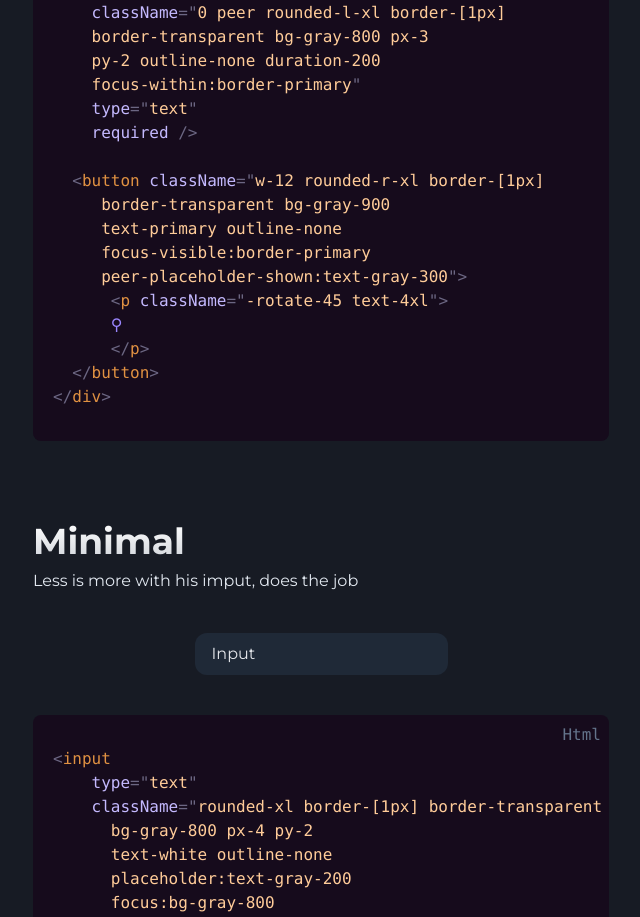
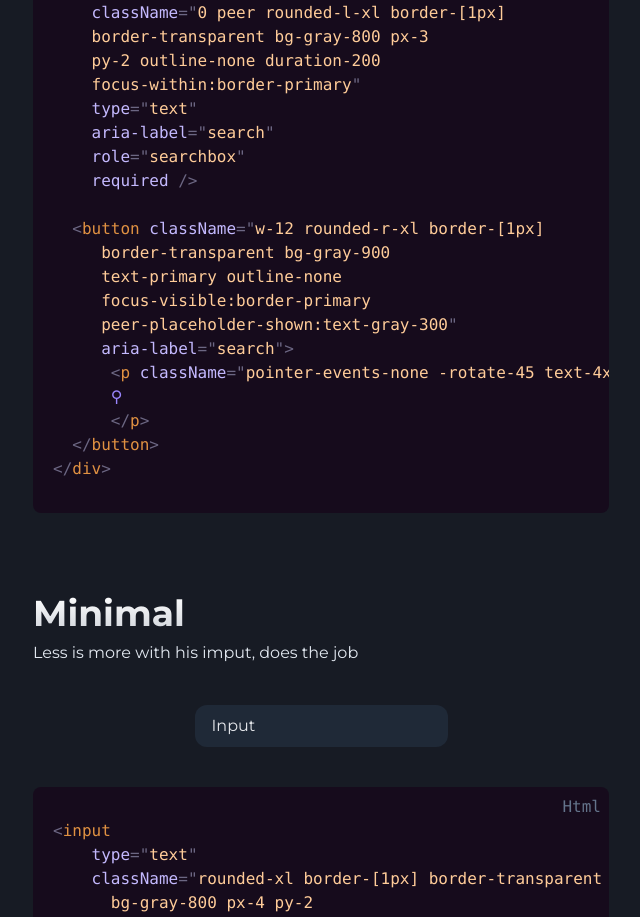
Before and after one commit to pa-ku/quantum_ui, a React (Vite) app: page /inputs in a window 1280 px wide. Shown: the part 1301-2218 px from the top of the page, without its empty margins (319-959 px from the left). Built offline with nearby package versions, Linux system fonts and the light colour scheme; the HTML template or start-up script is replaced by a standard one.

Commit message:
added aria label to inputs

```diff
--- a/src/components/checkboxes/Toggle_Checkbox.tsx
+++ b/src/components/checkboxes/Toggle_Checkbox.tsx
@@ -1,5 +1,5 @@
-import CodeBlock from "../CodeBlock";
-import React from "react";
+import CodeBlock from '../CodeBlock'
+import React from 'react'
 export default function ToggleBtn() {
   const codeBlock = `<input
   type="checkbox"
@@ -10,14 +10,15 @@ export default function ToggleBtn() {
   before:rounded-xl before:bg-primary
   before:duration-200 checked:bg-primary
   checked:shadow-center checked:shadow-primary
-  checked:before:translate-x-7 checked:before:bg-white"/>`;
+  checked:before:translate-x-7 checked:before:bg-white"/>`
   return (
     <>
       <input
         type="checkbox"
-        className="before:bg-primary checked:bg-primary checked:shadow-primary relative flex h-6 w-12 cursor-pointer appearance-none items-center rounded-xl bg-white duration-200 before:pointer-events-none before:absolute before:h-4 before:w-4 before:translate-x-1 before:rounded-xl before:duration-200 checked:shadow-center checked:before:translate-x-7 checked:before:bg-white"
+        className="relative flex h-6 w-12 cursor-pointer appearance-none items-center rounded-xl bg-white duration-200 before:pointer-events-none before:absolute before:h-4 before:w-4 before:translate-x-1 before:rounded-xl before:bg-primary before:duration-200 checked:bg-primary checked:shadow-center checked:shadow-primary checked:before:translate-x-7 checked:before:bg-white"
       />
+
       <CodeBlock code={codeBlock} />
     </>
-  );
+  )
 }
--- a/src/components/inputs/Minimal_Input.tsx
+++ b/src/components/inputs/Minimal_Input.tsx
@@ -16,6 +16,7 @@ export default function MinimalInput() {
     <>
       <input
         type="text"
+          aria-label=""
         className="rounded-xl border-[1px] border-transparent bg-gray-800 px-4 py-2 text-white outline-none placeholder:text-gray-200 focus:bg-gray-800 focus-visible:border-primary"
         placeholder="Input"
       />
--- a/src/components/inputs/Modern_input.tsx
+++ b/src/components/inputs/Modern_input.tsx
@@ -26,6 +26,7 @@ export default function Modern_input() {
           type="text"
           className="text-red caret-primary focus-visible:border-primary peer rounded-xl border-[1px] border-transparent bg-gray-800 px-3 py-2 outline-none"
           placeholder=" "
+          aria-label=""
         />
         <p className="pointer-events-none absolute -translate-y-8 px-3 text-slate-300 duration-300 peer-placeholder-shown:translate-y-0 peer-placeholder-shown:text-slate-400 peer-focus:-translate-y-8 peer-focus:text-slate-300">
           Email
--- a/src/components/inputs/Search_input.tsx
+++ b/src/components/inputs/Search_input.tsx
@@ -9,14 +9,17 @@ export default function InputSearch() {
     py-2 outline-none duration-200
     focus-within:border-primary"
     type="text"
+    aria-label="search"
+    role="searchbox"
     required />
 
   <button className="w-12 rounded-r-xl border-[1px]
      border-transparent bg-gray-900
      text-primary outline-none
      focus-visible:border-primary
-     peer-placeholder-shown:text-gray-300">
-      <p className="-rotate-45 text-4xl">
+     peer-placeholder-shown:text-gray-300"
+     aria-label="search">
+      <p className="pointer-events-none -rotate-45 text-4xl">
       ⚲
       </p>
   </button>
@@ -26,12 +29,17 @@ export default function InputSearch() {
       <div className="flex h-11 w-max">
         <input
           placeholder="Search..."
-          className="0 peer rounded-l-xl border-[1px] border-transparent bg-gray-800 px-3 py-2 outline-none duration-200 focus-within:border-primary"
+          className="0 peer w-full rounded-l-xl border-[1px] border-transparent bg-gray-800 px-3 py-2 outline-none duration-200 focus-within:border-primary"
           type="text"
+          aria-label="search"
+          role="searchbox"
           required
         />
-        <button className="w-12 rounded-r-xl border-[1px] border-transparent bg-gray-900 text-primary outline-none focus-visible:border-primary peer-placeholder-shown:text-gray-300">
-          <p className="-rotate-45 text-4xl">⚲</p>
+        <button
+          className="w-12 rounded-r-xl border-[1px] border-transparent bg-gray-900 text-primary outline-none focus-visible:border-primary peer-placeholder-shown:text-gray-300"
+          aria-label="search"
+        >
+          <p className="pointer-events-none -rotate-45 text-4xl">⚲</p>
         </button>
       </div>
       <CodeBlock code={codeBlock} />
```
